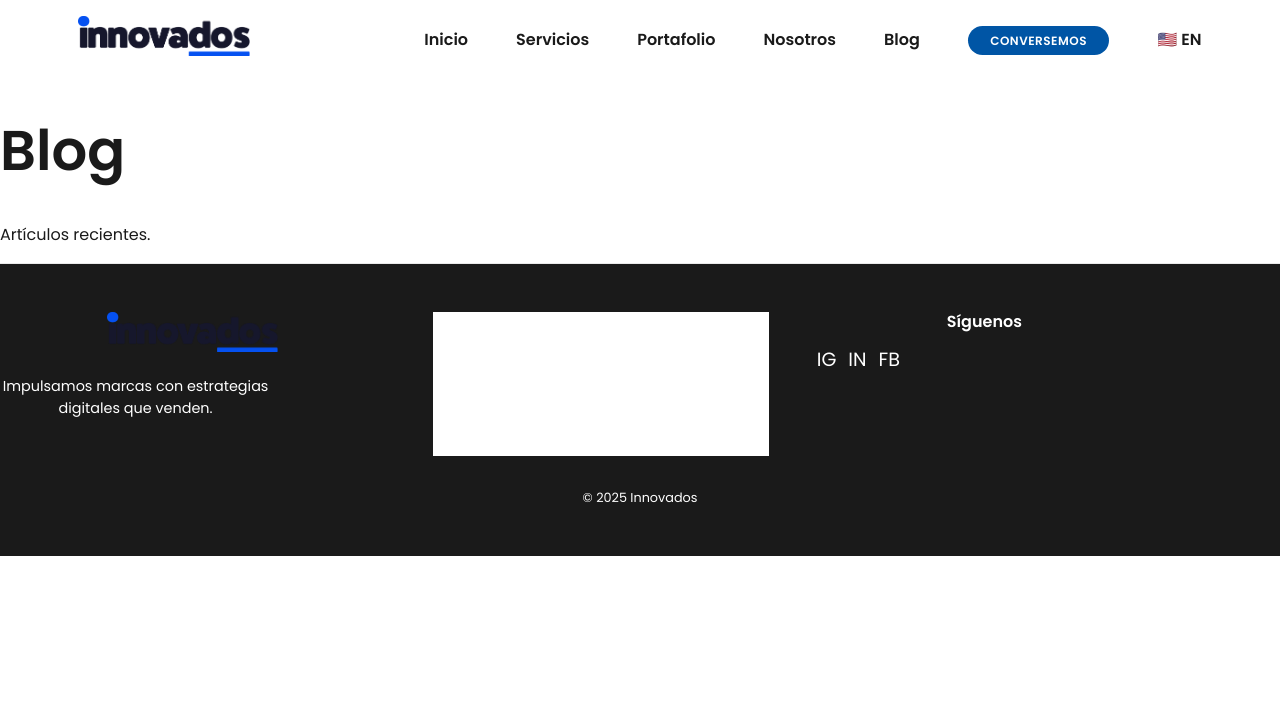
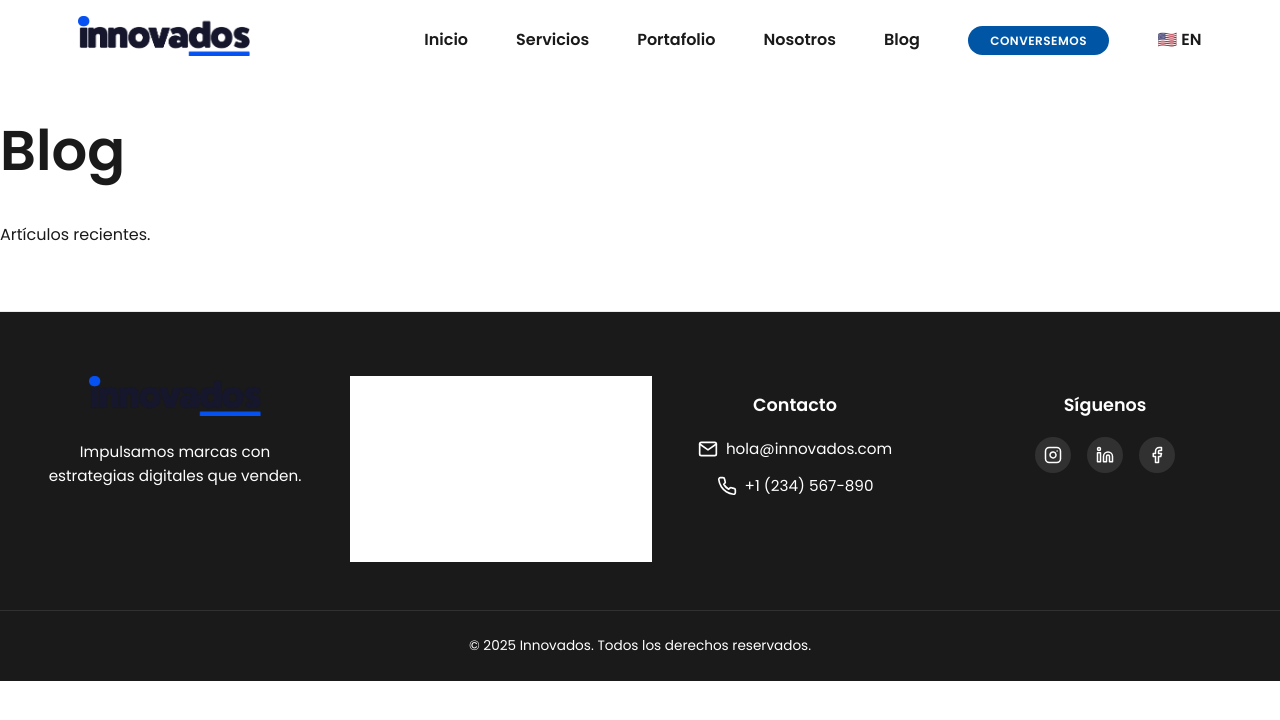
Before and after one commit to Reverbot/Innovados-Site, an Astro site: page /blog in a window 1280 px wide. Built offline with nearby package versions, Linux system fonts and the light colour scheme; Astro itself is replaced by a stand-in of ours.

Commit message:
update footer

```diff
--- /dev/null
+++ b/src/components/common/Footer.astro
@@ -0,0 +1,230 @@
+---
+interface Props {
+  lang?: string;
+  isEN?: boolean;
+}
+
+const { lang = 'es', isEN = false } = Astro.props;
+---
+
+<footer class="site-footer">
+  <div class="footer-container">
+    <div class="footer-brand">
+      <img
+        src="/INNOVADOS_WEB_Logo_Digital_Marketing.png"
+        alt="Innovados logo"
+        class="footer-logo"
+        width="160"
+        height="40"
+      />
+      <p class="footer-tagline">
+        {isEN
+          ? "We boost brands with digital strategies that sell."
+          : "Impulsamos marcas con estrategias digitales que venden."}
+      </p>
+    </div>
+
+    <nav class="footer-nav">
+      <h3 class="footer-heading">{isEN ? "Menu" : "Menú"}</h3>
+      <ul class="footer-nav-list">
+        <li><a href={isEN ? "/en/" : "/"} class="footer-link">{isEN ? "Home" : "Inicio"}</a></li>
+        <li><a href={isEN ? "/en/services" : "/servicios"} class="footer-link">{isEN ? "Services" : "Servicios"}</a></li>
+        <li><a href={isEN ? "/en/portfolio" : "/portafolio"} class="footer-link">{isEN ? "Portfolio" : "Portafolio"}</a></li>
+        <li><a href={isEN ? "/en/about" : "/nosotros"} class="footer-link">{isEN ? "About" : "Nosotros"}</a></li>
+        <li><a href={isEN ? "/en/blog" : "/blog"} class="footer-link">Blog</a></li>
+      </ul>
+    </nav>
+
+    <div class="footer-contact">
+      <h3 class="footer-heading">{isEN ? "Contact" : "Contacto"}</h3>
+      <ul class="footer-contact-list">
+        <li>
+          <a href="mailto:hola@innovados.com" class="footer-link">
+            <svg class="footer-icon" xmlns="http://www.w3.org/2000/svg" width="20" height="20" viewBox="0 0 24 24" fill="none" stroke="currentColor" stroke-width="2" stroke-linecap="round" stroke-linejoin="round">
+              <path d="M4 4h16c1.1 0 2 .9 2 2v12c0 1.1-.9 2-2 2H4c-1.1 0-2-.9-2-2V6c0-1.1.9-2 2-2z"></path>
+              <polyline points="22,6 12,13 2,6"></polyline>
+            </svg>
+            hola@innovados.com
+          </a>
+        </li>
+        <li>
+          <a href="tel:+1234567890" class="footer-link">
+            <svg class="footer-icon" xmlns="http://www.w3.org/2000/svg" width="20" height="20" viewBox="0 0 24 24" fill="none" stroke="currentColor" stroke-width="2" stroke-linecap="round" stroke-linejoin="round">
+              <path d="M22 16.92v3a2 2 0 0 1-2.18 2 19.79 19.79 0 0 1-8.63-3.07 19.5 19.5 0 0 1-6-6 19.79 19.79 0 0 1-3.07-8.67A2 2 0 0 1 4.11 2h3a2 2 0 0 1 2 1.72 12.84 12.84 0 0 0 .7 2.81 2 2 0 0 1-.45 2.11L8.09 9.91a16 16 0 0 0 6 6l1.27-1.27a2 2 0 0 1 2.11-.45 12.84 12.84 0 0 0 2.81.7A2 2 0 0 1 22 16.92z"></path>
+            </svg>
+            +1 (234) 567-890
+          </a>
+        </li>
+      </ul>
+    </div>
+
+    <div class="footer-social">
+      <h3 class="footer-heading">{isEN ? "Follow us" : "Síguenos"}</h3>
+      <div class="social-links">
+        <a href="https://instagram.com/innovados" aria-label="Instagram" class="social-link">
+          <svg class="social-icon" xmlns="http://www.w3.org/2000/svg" width="24" height="24" viewBox="0 0 24 24" fill="none" stroke="currentColor" stroke-width="2" stroke-linecap="round" stroke-linejoin="round">
+            <rect x="2" y="2" width="20" height="20" rx="5" ry="5"></rect>
+            <path d="M16 11.37A4 4 0 1 1 12.63 8 4 4 0 0 1 16 11.37z"></path>
+            <line x1="17.5" y1="6.5" x2="17.51" y2="6.5"></line>
+          </svg>
+        </a>
+        <a href="https://linkedin.com/company/innovados" aria-label="LinkedIn" class="social-link">
+          <svg class="social-icon" xmlns="http://www.w3.org/2000/svg" width="24" height="24" viewBox="0 0 24 24" fill="none" stroke="currentColor" stroke-width="2" stroke-linecap="round" stroke-linejoin="round">
+            <path d="M16 8a6 6 0 0 1 6 6v7h-4v-7a2 2 0 0 0-2-2 2 2 0 0 0-2 2v7h-4v-7a6 6 0 0 1 6-6z"></path>
+            <rect x="2" y="9" width="4" height="12"></rect>
+            <circle cx="4" cy="4" r="2"></circle>
+          </svg>
+        </a>
+        <a href="https://facebook.com/innovados" aria-label="Facebook" class="social-link">
+          <svg class="social-icon" xmlns="http://www.w3.org/2000/svg" width="24" height="24" viewBox="0 0 24 24" fill="none" stroke="currentColor" stroke-width="2" stroke-linecap="round" stroke-linejoin="round">
+            <path d="M18 2h-3a5 5 0 0 0-5 5v3H7v4h3v8h4v-8h3l1-4h-4V7a1 1 0 0 1 1-1h3z"></path>
+          </svg>
+        </a>
+      </div>
+    </div>
+  </div>
+
+  <div class="footer-bottom">
+    <p class="copyright">&copy; {new Date().getFullYear()} Innovados. {isEN ? 'All rights reserved.' : 'Todos los derechos reservados.'}</p>
+  </div>
+</footer>
+
+<style>
+  .site-footer {
+    background-color: var(--clr-dark);
+    color: var(--clr-light);
+    padding: 4rem 0 0;
+    font-size: 0.95rem;
+  }
+
+  .footer-container {
+    max-width: 1200px;
+    margin: 0 auto;
+    padding: 0 1.5rem;
+    display: grid;
+    grid-template-columns: repeat(auto-fit, minmax(200px, 1fr));
+    gap: 2.5rem;
+  }
+
+  .footer-brand {
+    max-width: 300px;
+  }
+
+  .footer-logo {
+    height: 40px;
+    width: auto;
+    margin-bottom: 1rem;
+  }
+
+  .footer-tagline {
+    color: var(--clr-light-400);
+    line-height: 1.6;
+    margin: 0;
+  }
+
+  .footer-heading {
+    color: var(--clr-light);
+    font-size: 1.1rem;
+    margin-bottom: 1.25rem;
+    font-weight: 600;
+  }
+
+  .footer-nav-list,
+  .footer-contact-list {
+    list-style: none;
+    padding: 0;
+    margin: 0;
+    display: flex;
+    flex-direction: column;
+    gap: 0.5rem;
+  }
+
+  .footer-link {
+    color: var(--clr-light-400);
+    text-decoration: none;
+    transition: color 0.2s ease;
+    display: inline-flex;
+    align-items: center;
+    gap: 0.5rem;
+  }
+
+  .footer-link:hover {
+    color: var(--clr-primary);
+  }
+
+  .footer-icon {
+    flex-shrink: 0;
+  }
+
+  .social-links {
+    display: flex;
+    gap: 1rem;
+    justify-content: center;
+  }
+
+  .social-link {
+    color: var(--clr-light);
+    background: rgba(255, 255, 255, 0.1);
+    width: 36px;
+    height: 36px;
+    border-radius: 50%;
+    display: flex;
+    align-items: center;
+    justify-content: center;
+    transition: all 0.3s ease;
+  }
+
+  .social-link:hover {
+    background: var(--clr-primary);
+    transform: translateY(-2px);
+  }
+
+  .social-icon {
+    width: 18px;
+    height: 18px;
+  }
+
+  .footer-bottom {
+    margin-top: 3rem;
+    border-top: 1px solid rgba(255, 255, 255, 0.1);
+    padding: 1.5rem 0;
+  }
+
+  .copyright {
+    text-align: center;
+    color: var(--clr-light-400);
+    font-size: 0.85rem;
+    margin: 0;
+  }
+
+  @media (max-width: 768px) {
+    .footer-container {
+      grid-template-columns: 1fr;
+      gap: 2rem;
+    }
+
+    .footer-brand {
+      max-width: 100%;
+      text-align: center;
+    }
+
+    .footer-logo {
+      margin: 0 auto 1rem;
+    }
+
+    .footer-nav,
+    .footer-contact,
+    .footer-social {
+      text-align: center;
+    }
+
+    .footer-nav-list,
+    .footer-contact-list {
+      align-items: center;
+    }
+
+    .social-links {
+      justify-content: center;
+    }
+  }
+</style>
--- a/src/layouts/Base.astro
+++ b/src/layouts/Base.astro
@@ -1,11 +1,15 @@
 ---
 // Props: title (string), lang ("es" | "en")
 import "../styles/globals.css";
+import { getText } from '../utils/texts';
+import Footer from '../components/common/Footer.astro';
+
 const {
   title = "Innovados",
   lang = "es",
 } = Astro.props;
 const isEN = lang === "en";
+const t = getText('common', lang);
 ---
 <!DOCTYPE html>
 <html lang={lang}>
@@ -53,31 +57,6 @@ const isEN = lang === "en";
     <main>
       <slot />
     </main>
-    <footer style="background:var(--clr-dark);color:var(--clr-light);padding:3rem 0;">
-       <div class="container" style="display:flex;flex-wrap:wrap;gap:3rem;justify-content:center;align-items:flex-start;text-align:center;">
-         <div style="flex:1 1 200px;min-width:180px;">
-           <img src="/INNOVADOS_WEB_Logo_Digital_Marketing.png" alt="Innovados logo" style="height:40px;margin-bottom:1rem;" />
-           <p style="max-width:30ch;font-size:.9rem;line-height:1.5;">Impulsamos marcas con estrategias digitales que venden.</p>
-         </div>
-         <nav style="flex:1 1 150px;min-width:140px;">
-           <h3 style="margin-bottom:.75rem;font-size:1rem;">Menú</h3>
-           <ul style="list-style:none;padding:0;display:grid;gap:.4rem;font-size:.9rem;">
-             <li><a href={isEN ? "/en/" : "/"} style="color:inherit;text-decoration:none;">{isEN ? "Home" : "Inicio"}</a></li>
-             <li><a href={isEN ? "/en/services" : "/servicios"} style="color:inherit;text-decoration:none;">{isEN ? "Services" : "Servicios"}</a></li>
-             <li><a href={isEN ? "/en/portfolio" : "/portafolio"} style="color:inherit;text-decoration:none;">{isEN ? "Portfolio" : "Portafolio"}</a></li>
-             <li><a href={isEN ? "/en/blog" : "/blog"} style="color:inherit;text-decoration:none;">Blog</a></li>
-           </ul>
-         </nav>
-         <div style="flex:1 1 150px;min-width:140px;">
-           <h3 style="margin-bottom:.75rem;font-size:1rem;">Síguenos</h3>
-           <div style="display:flex;gap:.75rem;font-size:1.2rem;">
-             <a href="#" aria-label="Instagram" style="color:inherit;text-decoration:none;">IG</a>
-             <a href="#" aria-label="LinkedIn" style="color:inherit;text-decoration:none;">IN</a>
-             <a href="#" aria-label="Facebook" style="color:inherit;text-decoration:none;">FB</a>
-           </div>
-         </div>
-       </div>
-       <p style="text-align:center;margin-top:2rem;font-size:.8rem;">&copy; {new Date().getFullYear()} Innovados</p>
-     </footer>
+    <Footer lang={lang} isEN={isEN} />
   </body>
 </html>
```
Also changed, not shown: src/components/home/Launch.astro (+64 -4 lines).
